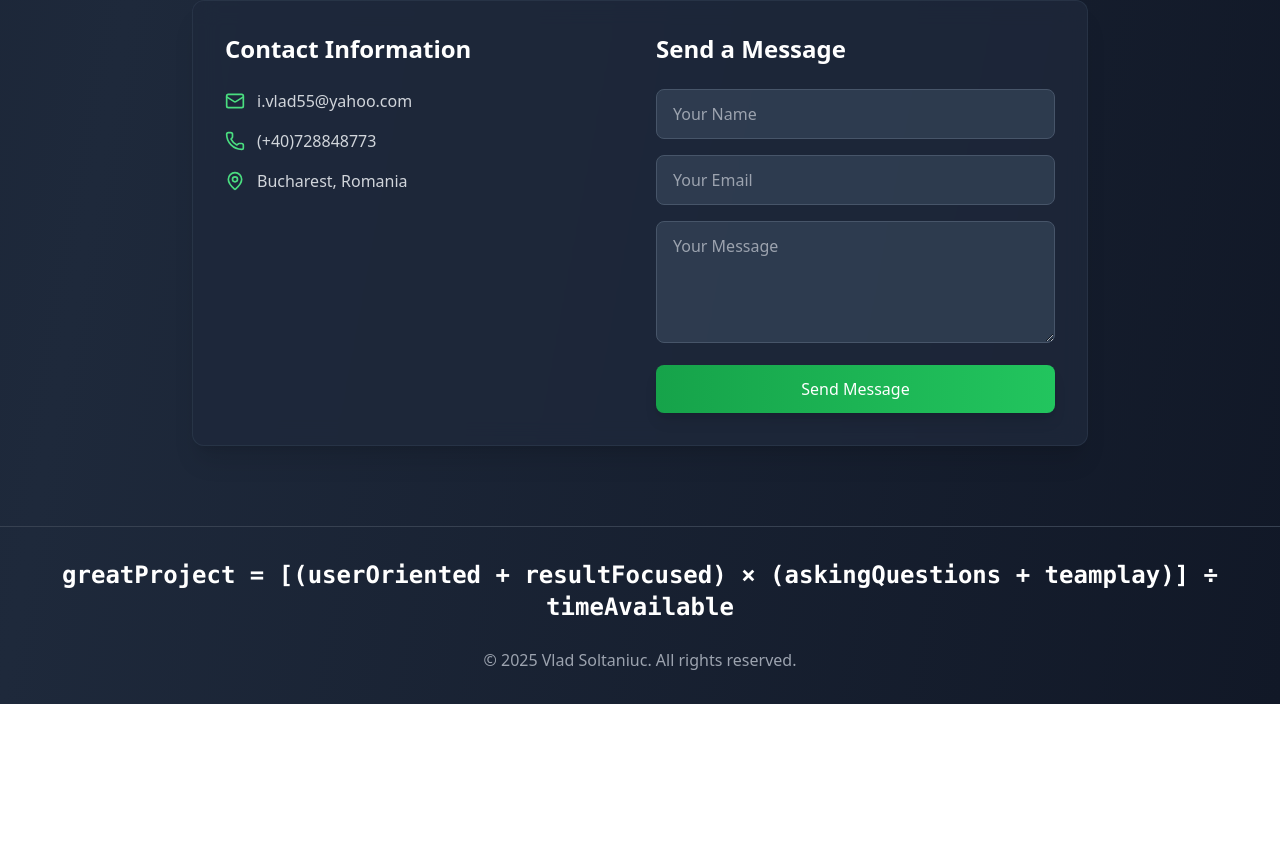
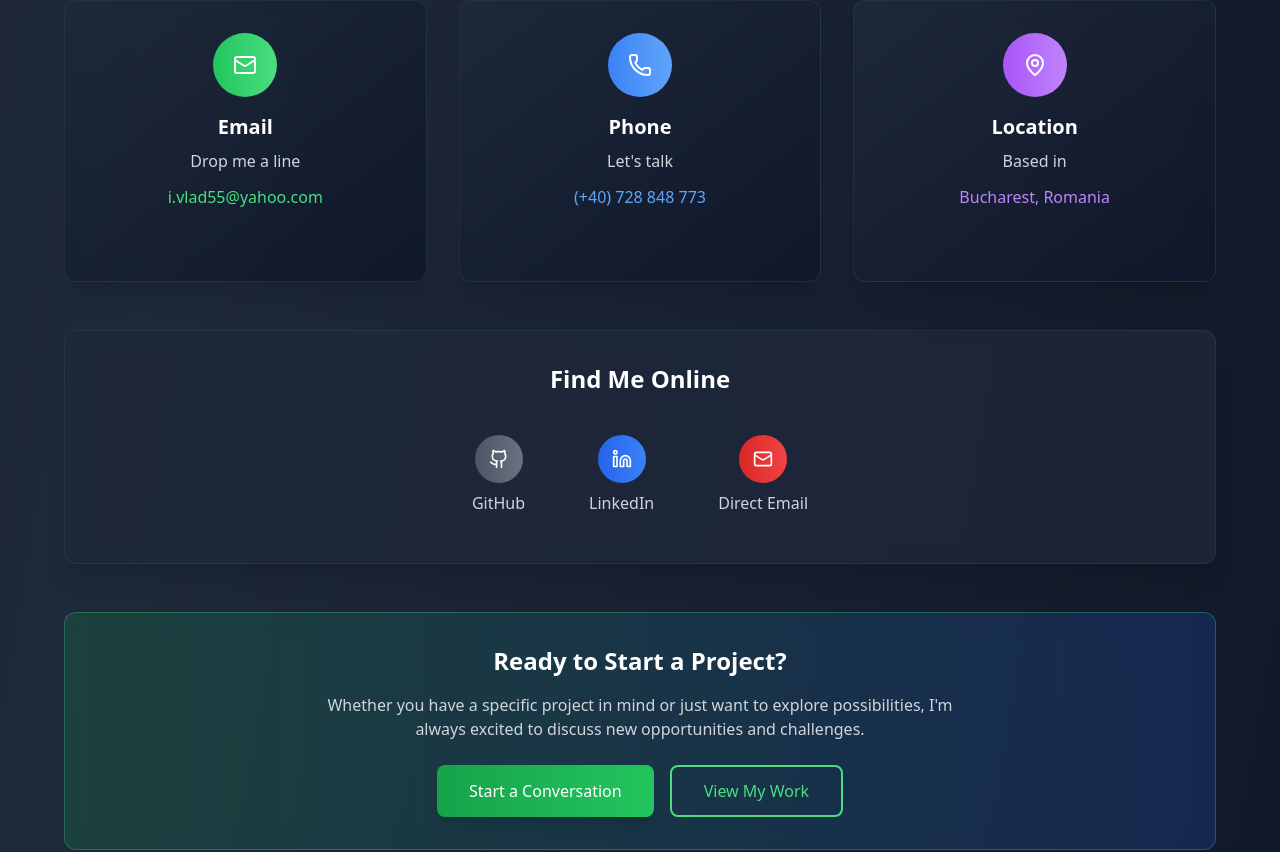
Before and after one commit to VladSoltaniuc/Personal-Website, a React (Create React App) app: page / in a window 1280 px wide. Shown: the part 6276-7128 px from the top of the page. Before the commit the page ends 6980 px from the top, so only its background shows below. Built offline with nearby package versions, Linux system fonts and the light colour scheme.

Commit message:
Finished

```diff
--- a/package.json
+++ b/package.json
@@ -3,6 +3,7 @@
   "version": "0.1.0",
   "private": true,
   "dependencies": {
+    "@emailjs/browser": "^4.4.1",
     "@testing-library/dom": "^10.4.1",
     "@testing-library/jest-dom": "^6.6.4",
     "@testing-library/react": "^16.3.0",
--- a/src/App.tsx
+++ b/src/App.tsx
@@ -242,10 +242,10 @@ const Portfolio: React.FC = () => {
                 Developer
               </p>
               <div className="flex justify-center lg:justify-center space-x-6 mb-8">
-                <a href="#" className="text-gray-300 hover:text-white transition-colors hover:scale-110 transform">
+                <a href="https://github.com/VladSoltaniuc" className="text-gray-300 hover:text-white transition-colors hover:scale-110 transform" target="_blank">
                   <Github size={24} />
                 </a>
-                <a href="#" className="text-gray-300 hover:text-white transition-colors hover:scale-110 transform">
+                <a href="https://www.linkedin.com/in/vlad-soltaniuc-048ba2172/" className="text-gray-300 hover:text-white transition-colors hover:scale-110 transform" target="_blank">
                   <Linkedin size={24} />
                 </a>
                 <a href="#" className="text-gray-300 hover:text-white transition-colors hover:scale-110 transform">
@@ -408,54 +408,127 @@ const Portfolio: React.FC = () => {
         </div>
       </section>
 
-      {/* Contact Section */}
+       {/* Contact Section */}
       <section id="contact" className="py-20 px-4">
-        <div className="max-w-4xl mx-auto">
-          <h2 className="text-4xl font-bold text-white mb-12 text-center">Get In Touch [WIP]</h2>
-          <div className="bg-slate-800/80 backdrop-blur-md rounded-xl p-8 border border-slate-700/50 shadow-xl">
-            <div className="grid grid-cols-1 md:grid-cols-2 gap-8">
-              <div>
-                <h3 className="text-2xl font-bold text-white mb-6">Contact Information</h3>
-                <div className="space-y-4">
-                  <div className="flex items-center">
-                    <Mail className="text-green-400 mr-3" size={20} />
-                    <span className="text-gray-300">i.vlad55@yahoo.com</span>
-                  </div>
-                  <div className="flex items-center">
-                    <Phone className="text-green-400 mr-3" size={20} />
-                    <span className="text-gray-300">(+40)728848773</span>
-                  </div>
-                  <div className="flex items-center">
-                    <MapPin className="text-green-400 mr-3" size={20} />
-                    <span className="text-gray-300">Bucharest, Romania</span>
-                  </div>
+        <div className="max-w-6xl mx-auto">
+          <h2 className="text-4xl font-bold text-white mb-12 text-center">Let's Connect</h2>
+
+          {/* Main Contact Cards */}
+          <div className="grid grid-cols-1 md:grid-cols-3 gap-8 mb-12">
+            {/* Email Card */}
+            <div
+              className="bg-gradient-to-br from-slate-800/90 to-slate-900/90 backdrop-blur-md rounded-xl p-8 border border-slate-700/50 shadow-xl hover:transform hover:scale-105 hover:shadow-2xl transition-all duration-300 cursor-pointer group"
+              onClick={() => window.open('mailto:i.vlad55@yahoo.com', '_blank')}
+            >
+              <div className="flex flex-col items-center text-center">
+                <div className="w-16 h-16 bg-gradient-to-r from-green-500 to-green-400 rounded-full flex items-center justify-center mb-4 group-hover:rotate-12 transition-transform duration-300">
+                  <Mail className="text-white" size={24} />
+                </div>
+                <h3 className="text-xl font-bold text-white mb-2">Email</h3>
+                <p className="text-gray-300 mb-3">Drop me a line</p>
+                <p className="text-green-400 font-medium">i.vlad55@yahoo.com</p>
+                <div className="mt-4 opacity-0 group-hover:opacity-100 transition-opacity duration-300">
+                  <span className="text-sm text-gray-400">Click to open email client</span>
                 </div>
               </div>
-              <div>
-                <h3 className="text-2xl font-bold text-white mb-6">Send a Message</h3>
-                <div className="space-y-4">
-                  <input
-                    type="text"
-                    placeholder="Your Name"
-                    className="w-full px-4 py-3 bg-slate-700/80 border border-slate-600 rounded-lg text-white placeholder-gray-400 focus:outline-none focus:border-green-500 transition-colors"
-                  />
-                  <input
-                    type="email"
-                    placeholder="Your Email"
-                    className="w-full px-4 py-3 bg-slate-700/80 border border-slate-600 rounded-lg text-white placeholder-gray-400 focus:outline-none focus:border-green-500 transition-colors"
-                  />
-                  <textarea
-                    placeholder="Your Message"
-                    rows={4}
-                    className="w-full px-4 py-3 bg-slate-700/80 border border-slate-600 rounded-lg text-white placeholder-gray-400 focus:outline-none focus:border-green-500 transition-colors"
-                  ></textarea>
-                  <button
-                    onClick={() => alert('Message sent! (This is a demo)')}
-                    className="w-full bg-gradient-to-r from-green-600 to-green-500 text-white py-3 rounded-lg hover:from-green-700 hover:to-green-600 transition-all transform hover:scale-105 font-medium shadow-lg"
-                  >
-                    Send Message
-                  </button>
+            </div>
+
+            {/* Phone Card */}
+            <div
+              className="bg-gradient-to-br from-slate-800/90 to-slate-900/90 backdrop-blur-md rounded-xl p-8 border border-slate-700/50 shadow-xl hover:transform hover:scale-105 hover:shadow-2xl transition-all duration-300 cursor-pointer group"
+              onClick={() => window.open('tel:+40728848773', '_blank')}
+            >
+              <div className="flex flex-col items-center text-center">
+                <div className="w-16 h-16 bg-gradient-to-r from-blue-500 to-blue-400 rounded-full flex items-center justify-center mb-4 group-hover:rotate-12 transition-transform duration-300">
+                  <Phone className="text-white" size={24} />
                 </div>
+                <h3 className="text-xl font-bold text-white mb-2">Phone</h3>
+                <p className="text-gray-300 mb-3">Let's talk</p>
+                <p className="text-blue-400 font-medium">(+40) 728 848 773</p>
+                <div className="mt-4 opacity-0 group-hover:opacity-100 transition-opacity duration-300">
+                  <span className="text-sm text-gray-400">Click to call</span>
+                </div>
+              </div>
+            </div>
+
+            {/* Location Card */}
+            <div
+              className="bg-gradient-to-br from-slate-800/90 to-slate-900/90 backdrop-blur-md rounded-xl p-8 border border-slate-700/50 shadow-xl hover:transform hover:scale-105 hover:shadow-2xl transition-all duration-300 cursor-pointer group"
+              onClick={() => window.open('https://maps.google.com/?q=Bucharest,Romania', '_blank')}
+            >
+              <div className="flex flex-col items-center text-center">
+                <div className="w-16 h-16 bg-gradient-to-r from-purple-500 to-purple-400 rounded-full flex items-center justify-center mb-4 group-hover:rotate-12 transition-transform duration-300">
+                  <MapPin className="text-white" size={24} />
+                </div>
+                <h3 className="text-xl font-bold text-white mb-2">Location</h3>
+                <p className="text-gray-300 mb-3">Based in</p>
+                <p className="text-purple-400 font-medium">Bucharest, Romania</p>
+                <div className="mt-4 opacity-0 group-hover:opacity-100 transition-opacity duration-300">
+                  <span className="text-sm text-gray-400">Click to view on map</span>
+                </div>
+              </div>
+            </div>
+          </div>
+
+          {/* Social Links Section */}
+          <div className="bg-slate-800/80 backdrop-blur-md rounded-xl p-8 border border-slate-700/50 shadow-xl">
+            <h3 className="text-2xl font-bold text-white mb-6 text-center">Find Me Online</h3>
+            <div className="flex justify-center space-x-8">
+              <a
+                href="https://github.com/VladSoltaniuc"
+                target="_blank"
+                className="group flex flex-col items-center p-4 rounded-lg hover:bg-slate-700/50 transition-all duration-300"
+              >
+                <div className="w-12 h-12 bg-gradient-to-r from-gray-600 to-gray-500 rounded-full flex items-center justify-center mb-2 group-hover:scale-110 transition-transform duration-300">
+                  <Github className="text-white" size={20} />
+                </div>
+                <span className="text-gray-300 group-hover:text-white transition-colors">GitHub</span>
+              </a>
+
+              <a
+                href="https://www.linkedin.com/in/vlad-soltaniuc-048ba2172/"
+                target="_blank"
+                className="group flex flex-col items-center p-4 rounded-lg hover:bg-slate-700/50 transition-all duration-300"
+              >
+                <div className="w-12 h-12 bg-gradient-to-r from-blue-600 to-blue-500 rounded-full flex items-center justify-center mb-2 group-hover:scale-110 transition-transform duration-300">
+                  <Linkedin className="text-white" size={20} />
+                </div>
+                <span className="text-gray-300 group-hover:text-white transition-colors">LinkedIn</span>
+              </a>
+
+              <a
+                href="mailto:i.vlad55@yahoo.com"
+                className="group flex flex-col items-center p-4 rounded-lg hover:bg-slate-700/50 transition-all duration-300"
+              >
+                <div className="w-12 h-12 bg-gradient-to-r from-red-600 to-red-500 rounded-full flex items-center justify-center mb-2 group-hover:scale-110 transition-transform duration-300">
+                  <Mail className="text-white" size={20} />
+                </div>
+                <span className="text-gray-300 group-hover:text-white transition-colors">Direct Email</span>
+              </a>
+            </div>
+          </div>
+
+          {/* Call to Action */}
+          <div className="text-center mt-12">
+            <div className="bg-gradient-to-r from-green-600/20 to-blue-600/20 backdrop-blur-md rounded-xl p-8 border border-green-400/30">
+              <h3 className="text-2xl font-bold text-white mb-4">Ready to Start a Project?</h3>
+              <p className="text-gray-300 mb-6 max-w-2xl mx-auto">
+                Whether you have a specific project in mind or just want to explore possibilities,
+                I'm always excited to discuss new opportunities and challenges.
+              </p>
+              <div className="flex flex-col sm:flex-row gap-4 justify-center">
+                <button
+                  onClick={() => window.open('mailto:i.vlad55@yahoo.com?subject=Project Inquiry', '_blank')}
+                  className="bg-gradient-to-r from-green-600 to-green-500 text-white px-8 py-3 rounded-lg hover:from-green-700 hover:to-green-600 transition-all transform hover:scale-105 font-medium shadow-lg"
+                >
+                  Start a Conversation
+                </button>
+                <button
+                  onClick={() => scrollToSection('projects')}
+                  className="bg-transparent border-2 border-green-400 text-green-400 px-8 py-3 rounded-lg hover:bg-green-400 hover:text-white transition-all transform hover:scale-105 font-medium"
+                >
+                  View My Work
+                </button>
               </div>
             </div>
           </div>
```
Also changed, not shown: 1 other file (tests, documents, lock files or other folders).
